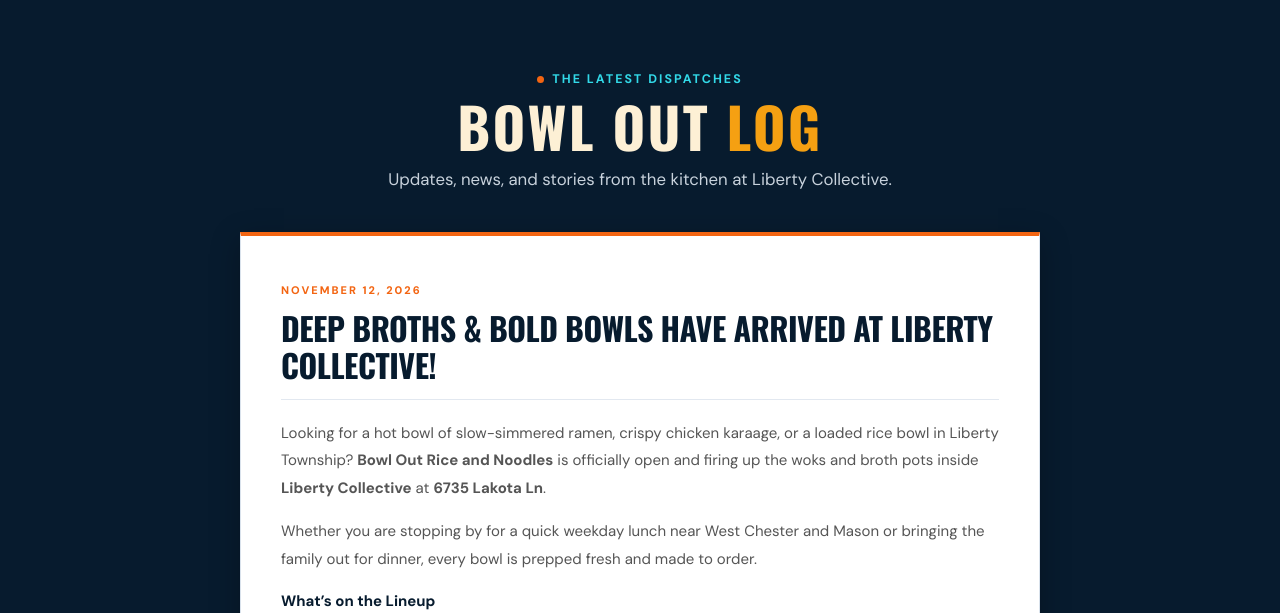
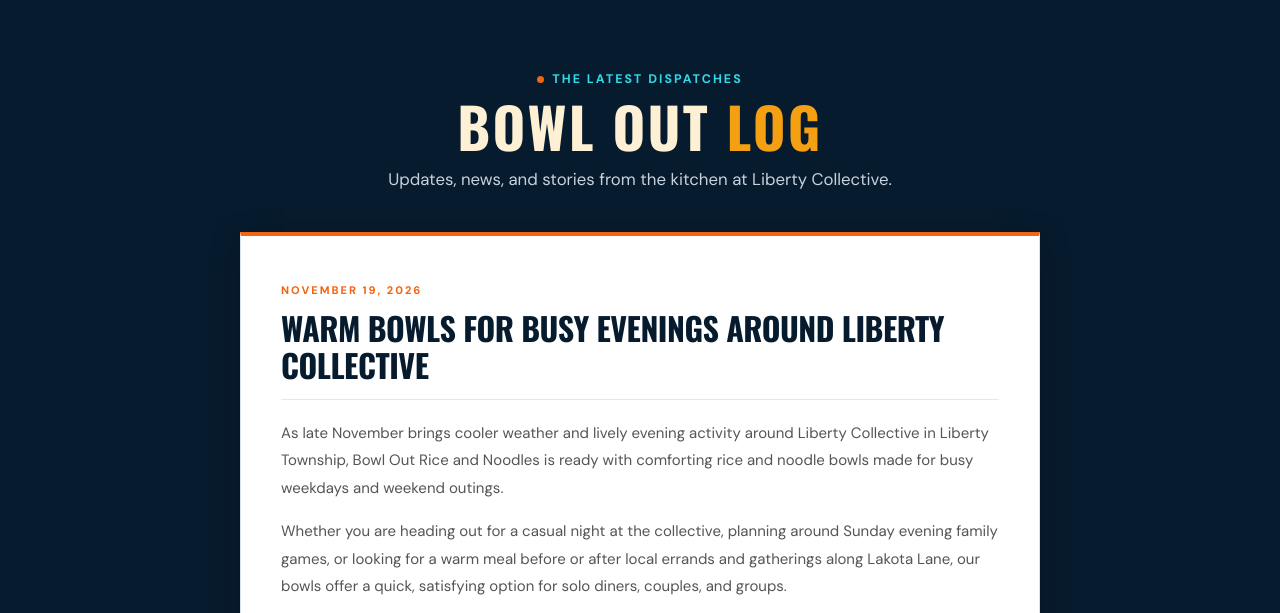
Before and after one commit to fundamental-hg-1/bowlout, a plain HTML site: page blog/index.html in a window 1280 px wide. Shown: the part 129-742 px from the top of the page. Drawn offline with nearby package versions, Linux system fonts and the light colour scheme.

Commit message:
weekly blog update

```diff
--- a/blog/index.html
+++ b/blog/index.html
@@ -43,6 +43,26 @@
             <!-- ================================================== -->
             <!-- 📋 NEW POST TEMPLATE: COPY THIS ENTIRE CARD 📋 -->
             <!-- ================================================== -->
+            <article id="2026-11-19-bowl-out-liberty-collective-happenings" data-post-id="2026-11-19-bowl-out-liberty-collective-happenings" style="background: #ffffff; border: 1px solid #d9e2ec; border-top: 4px solid var(--orange); padding: 40px; box-shadow: 0 8px 28px rgba(0, 0, 0, 0.25); color: #555555;">
+                <div style="border-bottom: 1px solid #e2e8f0; padding-bottom: 15px; margin-bottom: 20px;">
+                    <span style="font-size: 11px; font-weight: 800; color: var(--orange); letter-spacing: 2px; text-transform: uppercase;">November 19, 2026</span>
+                    <h3 style="font-family: 'Oswald', var(--font-display), sans-serif; font-size: 32px; color: #071b2e; text-transform: uppercase; margin: 8px 0 0; line-height: 1.15; letter-spacing: -0.5px;">
+                        Warm Bowls for Busy Evenings Around Liberty Collective
+                    </h3>
+                </div>
+                <div style="font-family: 'DM Sans', var(--font-body), sans-serif; font-size: 15px; color: #555555; line-height: 1.85;">
+                    <p style="color: #555555; margin: 0 0 15px;">
+                        As late November brings cooler weather and lively evening activity around Liberty Collective in Liberty Township, Bowl Out Rice and Noodles is ready with comforting rice and noodle bowls made for busy weekdays and weekend outings.
+                    </p>
+                    <p style="color: #555555; margin: 0 0 15px;">
+                        Whether you are heading out for a casual night at the collective, planning around Sunday evening family games, or looking for a warm meal before or after local errands and gatherings along Lakota Lane, our bowls offer a quick, satisfying option for solo diners, couples, and groups.
+                    </p>
+                    <p style="color: #555555; margin: 0 0 15px;">
+                        Stop by Bowl Out inside Liberty Collective at 6735 Lakota Ln whenever you need a hot, flavorful bowl that fits right into your weekly plans.
+                    </p>
+                </div>
+            </article>
+
             <article style="background: #ffffff; border: 1px solid #d9e2ec; border-top: 4px solid var(--orange); padding: 40px; box-shadow: 0 8px 28px rgba(0, 0, 0, 0.25); color: #555555;">
                 <div style="border-bottom: 1px solid #e2e8f0; padding-bottom: 15px; margin-bottom: 20px;">
                     <span style="font-size: 11px; font-weight: 800; color: var(--orange); letter-spacing: 2px; text-transform: uppercase;">November 12, 2026</span>
```
